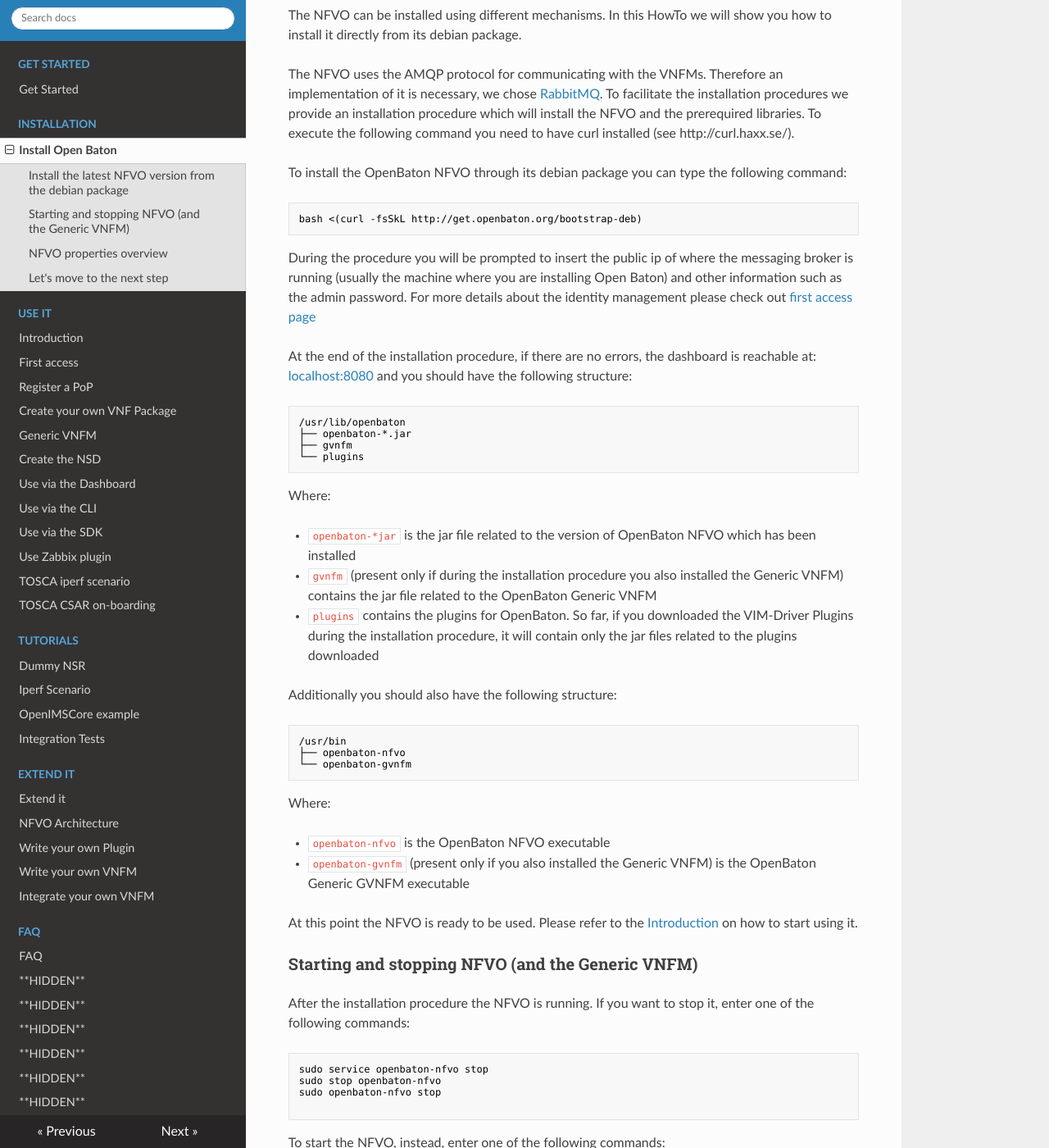
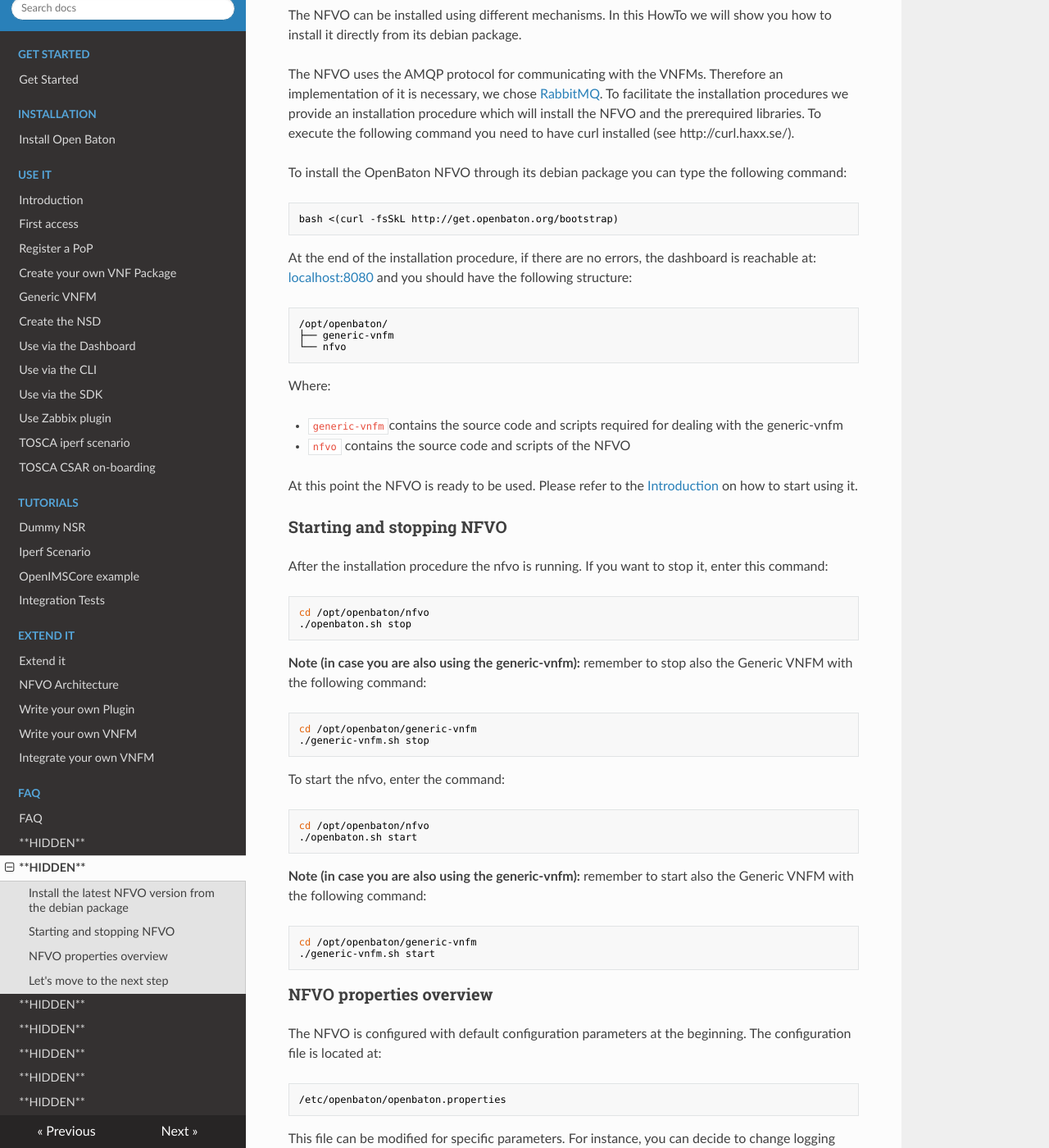
Before and after one commit to openbaton/docs, an MkDocs documentation site: the page built from docs/nfvo-installation.md, in a window 1280 px wide and 1400 px high, scrolled down 270 px. Shown: the whole window at 82% size. Built offline with MkDocs 1.6.1, drawn with Linux system fonts in a browser that asks for light colours; nearby versions of some CDN libraries; old or Windows-style settings are respelled for this version of MkDocs; some of the changed text lies outside the part shown.

Commit message:
moved to deb install

````diff
--- a/docs/nfvo-installation.md
+++ b/docs/nfvo-installation.md
@@ -13,69 +13,46 @@
 To install the OpenBaton NFVO through its debian package you can type the following command:
 
 ```bash
-bash <(curl -fsSkL http://get.openbaton.org/bootstrap-deb)
+bash <(curl -fsSkL http://get.openbaton.org/bootstrap)
 ```
-During the procedure you will be prompted to insert the public ip of where the messaging broker is running (usually the machine where you are installing Open Baton) and other information such as the admin password. For more details about the identity management please check out [first access page](security.md)
 
 At the end of the installation procedure, if there are no errors, the dashboard is reachable at: [localhost:8080] and you should have the following structure:
 ```bash
-/usr/lib/openbaton
-├── openbaton-*.jar
-├── gvnfm
-└── plugins
+/opt/openbaton/
+├── generic-vnfm
+└── nfvo
 ```
 
 Where:
 
-* `openbaton-*jar` is the jar file related to the version of OpenBaton NFVO which has been installed
-* `gvnfm` (present only if during the installation procedure you also installed the Generic VNFM) contains the jar file related to the OpenBaton Generic VNFM
-* `plugins` contains the plugins for OpenBaton. So far, if you downloaded the VIM-Driver Plugins during the installation procedure, it will contain only the jar files related to the plugins downloaded
-
-Additionally you should also have the following structure:
-```bash
-/usr/bin
-├── openbaton-nfvo
-└── openbaton-gvnfm
-```
-
-Where:
-
-* `openbaton-nfvo` is the OpenBaton NFVO executable
-* `openbaton-gvnfm` (present only if you also installed the Generic VNFM) is the OpenBaton Generic GVNFM executable
+* `generic-vnfm`contains the source code and scripts required for dealing with the generic-vnfm
+* `nfvo` contains the source code and scripts of the NFVO
 
 At this point the NFVO is ready to be used. Please refer to the [Introduction][use-openbaton] on how to start using it.
 
-### Starting and stopping NFVO (and the Generic VNFM)
+### Starting and stopping NFVO
 
-After the installation procedure the NFVO is running. If you want to stop it, enter one of the following commands:
+After the installation procedure the nfvo is running. If you want to stop it, enter this command:
 ```bash
-sudo service openbaton-nfvo stop
-sudo stop openbaton-nfvo
-sudo openbaton-nfvo stop
-
+cd /opt/openbaton/nfvo
+./openbaton.sh stop
 ```
 
-To start the NFVO, instead, enter one of the following commands:
+**Note (in case you are also using the generic-vnfm):** remember to stop also the Generic VNFM with the following command:
 ```bash
-sudo service openbaton-nfvo start
-sudo start openbaton-nfvo
-sudo openbaton-nfvo start
+cd /opt/openbaton/generic-vnfm
+./generic-vnfm.sh stop
 ```
-
-**Note (in case you also installed the Generic VNFM):** If you also installed the Generic VNFM it is also already running at the end of the installation procedure. You can stop it with one of the following commands:
+To start the nfvo, enter the command:
 ```bash
-sudo service openbaton-gvnfm stop
-sudo stop openbaton-gvnfm
-sudo openbaton-gvnfm stop
+cd /opt/openbaton/nfvo
+./openbaton.sh start
 ```
-
-**Note (in case you also installed the Generic VNFM):** You can start the Generic VNFM with one of the following commands:
+**Note (in case you are also using the generic-vnfm):** remember to start also the Generic VNFM with the following command:
 ```bash
-sudo service openbaton-gvnfm start
-sudo start openbaton-gvnfm
-sudo openbaton-gvnfm start
+cd /opt/openbaton/generic-vnfm
+./generic-vnfm.sh start
 ```
-
 
 ### NFVO properties overview
 
--- a/mkdocs.yml
+++ b/mkdocs.yml
@@ -1,7 +1,7 @@
 site_name: OpenBaton Documentation
 pages:
 - ['index.md', 'Get Started', 'Get Started']
-- ['nfvo-installation.md', 'Installation', 'Install Open Baton']
+- ['nfvo-installation-deb.md', 'Installation', 'Install Open Baton']
 - ['use.md', 'Use it', 'Introduction']
 - ['security.md', 'Use it', 'First access']
 - ['vim-instance.md', 'Use it', 'Register a PoP']
@@ -25,6 +25,7 @@
 - ['vnfm-vendor-specific.md', 'Extend it', 'Integrate your own VNFM']
 - ['FAQ.md', 'FAQ', 'FAQ']
 - ['**HIDDEN**': 'vnf-descriptor.md']
+- ['**HIDDEN**': 'nfvo-installation.md']
 - ['**HIDDEN**': 'zabbix-server-configuration.md']
 - ['**HIDDEN**': 'vnfr-states.md']
 - ['**HIDDEN**': 'vnf-parameters.md']
````
Also changed, not shown: docs/nfvo-installation-deb.md (+11 -1 lines).
